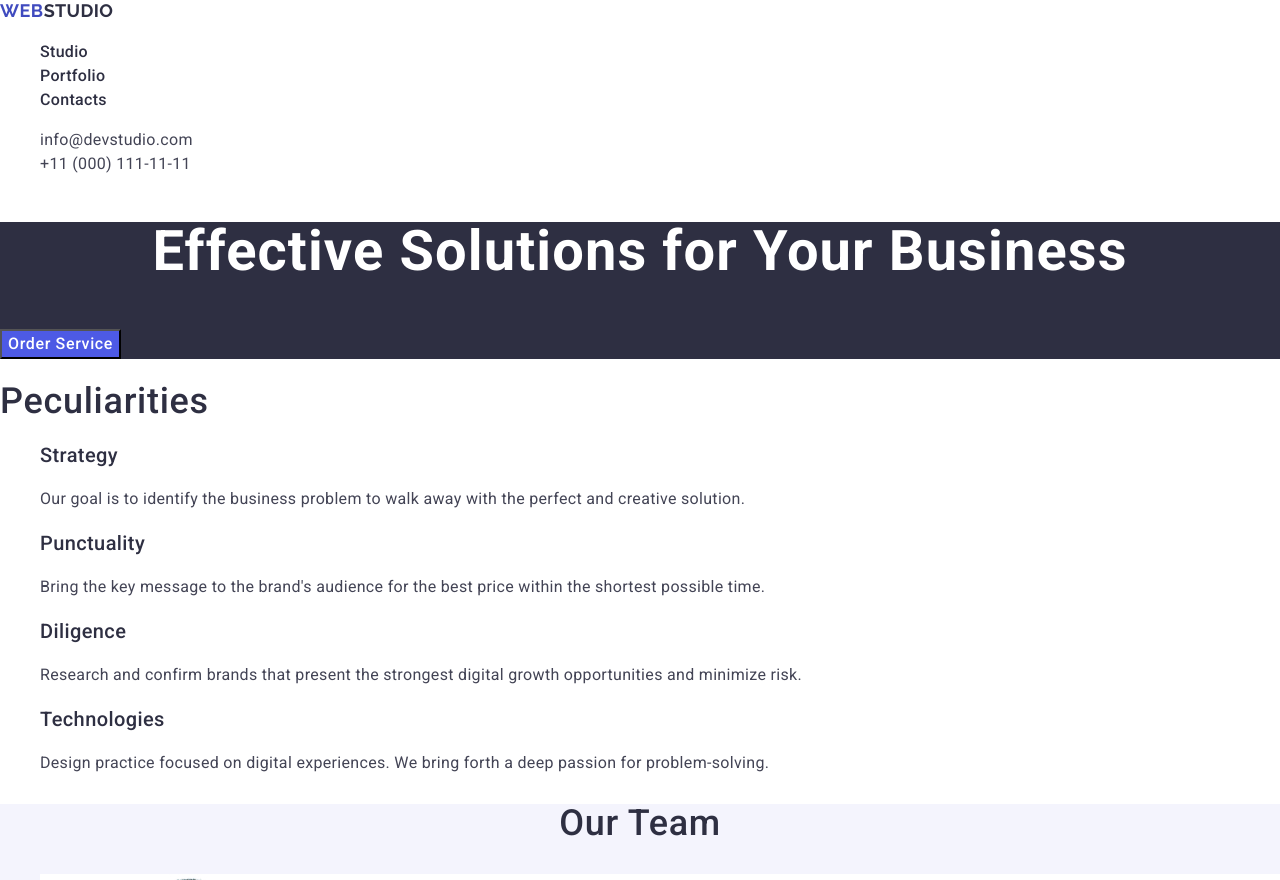
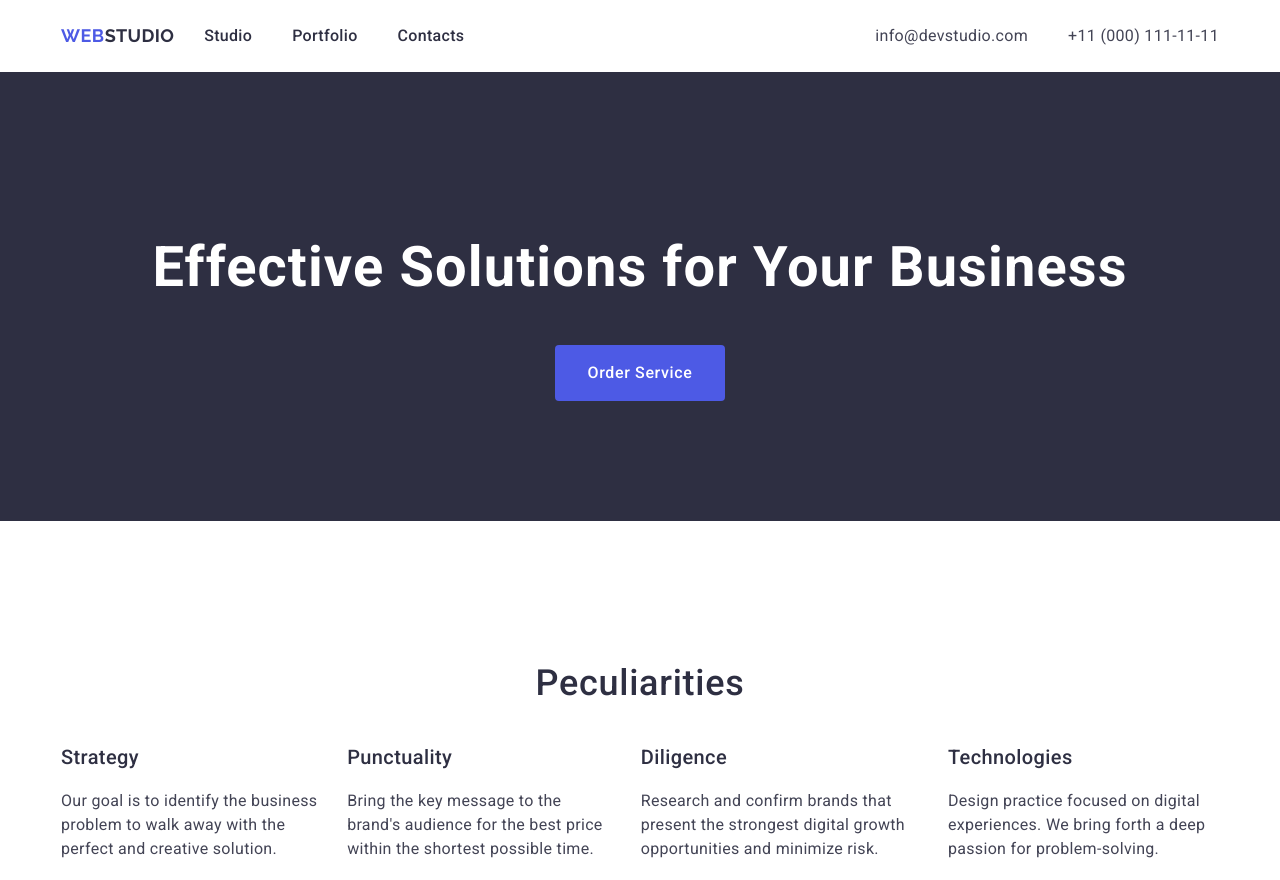
Before and after one commit to altvkopylov/goit-markup-hw-03, a plain HTML site: page index.html in a window 1280 px wide. Shown: the top 880 px of the page. Drawn offline with nearby package versions, Linux system fonts and the light colour scheme.

Commit message:
hw-03.00
new

```diff
--- a/css/styles.css
+++ b/css/styles.css
@@ -13,7 +13,58 @@ li {
     list-style: none;
 }
 
+ul {
+    padding-left: 0;
+    padding-right: 0;
+    margin-left: 0;
+    margin-right: 0;
+}
+
+.container {
+    max-width: 1158px;
+    padding-left: 0;
+    padding-right: 0;
+    margin-left: 0;
+    margin-right: 0;
+    margin: 0 auto;
+}
+
+.section {
+    padding: 120px 0;
+}
+
 /* HEADER */
+
+.inner-header {
+    display: flex;
+    justify-content: space-between;
+}
+
+.navigations {
+    display: flex;
+    align-items: center;
+    gap: 30px;
+}
+
+.nav-items {
+    display: flex;
+    gap: 40px;
+}
+
+.nav-item {
+    padding: 8px 0;
+}
+
+.contact-items {
+    display: flex;
+    align-items: center;
+    gap: 40px;
+}
+
+.contact-item {
+    padding: 8px 0;
+    letter-spacing: 0.02em;
+}
 
 .logo {
     font-family: 'Raleway', sans-serif;
@@ -51,10 +102,6 @@ address {
     color: #434455;
 }
 
-.contact-item {
-    letter-spacing: 0.02em;
-}
-
 a:hover, button:hover, a:focus, button:focus {
     color: #404BBF;
 }
@@ -63,6 +110,13 @@ a:hover, button:hover, a:focus, button:focus {
 
 .promo {
     background-color: #2E2F42;
+}
+
+.inner-promo {
+    display: flex;
+    flex-direction: column;
+    justify-content: center;
+    align-items: center;
 }
 
 .promo .promo-title {
@@ -80,6 +134,9 @@ a:hover, button:hover, a:focus, button:focus {
     line-height: 1.5;
     letter-spacing: 0.04em;
     color: #FFF;
+    padding: 16px 32px;
+    border: none;
+    border-radius: 4px;
 }
 
 .promo .btn:hover, .promo .btn:focus {
@@ -89,7 +146,33 @@ a:hover, button:hover, a:focus, button:focus {
 
 /* PECULIARITIES */
 
+/* .peculiarities-inner {
+    display: flex;
+    flex-direction: column;
+    align-items: center;
+} */
+
+.inner-peculiarities h2 {
+    text-align: center;
+}
+
+.inner-peculiarities ul{
+    display: flex;
+    gap: 24px;
+}
+
 /* OUR TEAM */
+
+/* .team-inner {
+    display: flex;
+    flex-direction: column;
+} */
+
+.inner-team ul {
+    display: flex;
+    justify-content: space-between;
+    /* gap: 24px; */
+}
 
 .team {
     background-color: #F4F4FD;
@@ -105,7 +188,22 @@ a:hover, button:hover, a:focus, button:focus {
     background-color: #FFFFFF;
 }
 
+.team h3, .team p {
+    text-align: center;
+}
+
 /* OUR PORTFOLIO */
+
+.inner-portfolio ul {
+    display: flex;
+    flex-wrap: wrap;
+    justify-content: space-between;
+    /* gap: 24px; */
+}
+
+.inner-portfolio li {
+    flex-basis: calc(100% - 24px) / 3;
+}
 
 .portfolio h2 {
     line-height: 1.11;
@@ -113,11 +211,16 @@ a:hover, button:hover, a:focus, button:focus {
     text-transform: capitalize;
 }
 
+.portfolio h3, .portfolio p {
+    padding-left: 16px;
+}
+
 /* FOOTER */
 
 footer {
     background-color: #2E2F42;
     color: #F4F4FD;
+    padding: 100px 0;
 }
 
 footer a {
--- a/index.html
+++ b/index.html
@@ -4,6 +4,7 @@
     <meta charset="UTF-8">
     <meta name="viewport" content="width=device-width, initial-scale=1.0">
     <title>Document</title>
+    <!-- Normalize -->
     <link rel="stylesheet" href="https://cdn.jsdelivr.net/npm/modern-normalize@2.0.0/modern-normalize.min.css">
     <!-- Підключення шрифтів -->
     <link rel="preconnect" href="https://fonts.googleapis.com">
@@ -14,55 +15,78 @@
     <link rel="stylesheet" href="./css/styles.css">
 </head>
 <body>
+    <div class="wrapper">
         <header>
+            <div class="container">
+                <div class="inner-header">
                     <nav class="navigations">
                         <a class="logo logo-header" href="./index.html">Web<span class="logo-span">Studio</span></a>
-            <ul>
+                        <ul class="nav-items">
                             <li class="nav-item"><a class="active" href="./index.html">Studio</a></li>
                             <li class="nav-item"><a class="active" href="">Portfolio</a></li>
                             <li class="nav-item"><a class="active" href="">Contacts</a></li>
                         </ul>
                     </nav>
                     <address class="contacts">
-            <ul>
+                        <ul class="contact-items">
                             <li class="contact-item"><a class="mail" href="mailto:info@devstudio.com">info@devstudio.com</a></li>
                             <li class="contact-item"><a class="mail" href="tel:+110001111111">+11 (000) 111-11-11</a></li>
                         </ul>
                     </address>
+                </div>
+            </div>
         </header>
+
         <main>
 
             <!-- PROMO -->
-        <section class="promo">
+            <section class="section promo">
+                <div class="container">
+                    <div class="inner-promo">
                         <h1 class="promo-title">Effective Solutions for Your Business</h1>
                         <button class="btn" type="button">Order Service</button>
+                    </div>
+                </div>
             </section>
 
             <!-- PECULIARITIES -->
-        <section class="peculiarities">
+            <section class="section peculiarities">
+                <div class="container">
+                    <div class="inner-peculiarities">
                         <h2 class="section-title">Peculiarities</h2>
                         <ul>
                             <li>
                                 <h3 class="item-title">Strategy</h3>
-                    <p class="item-description">Our goal is to identify the business problem to walk away with the perfect and creative solution.</p>
+                                <p class="item-description">Our goal is to identify the business problem to walk away with the
+                                    perfect and
+                                    creative solution.</p>
                             </li>
                             <li>
                                 <h3 class="item-title">Punctuality</h3>
-                    <p class="item-description">Bring the key message to the brand's audience for the best price within the shortest possible time.</p>
+                                <p class="item-description">Bring the key message to the brand's audience for the best price within
+                                    the
+                                    shortest possible time.</p>
                             </li>
                             <li>
                                 <h3 class="item-title">Diligence</h3>
-                    <p class="item-description">Research and confirm brands that present the strongest digital growth opportunities and minimize risk.</p>
+                                <p class="item-description">Research and confirm brands that present the strongest digital growth
+                                    opportunities and minimize risk.</p>
                             </li>
                             <li>
                                 <h3 class="item-title">Technologies</h3>
-                    <p class="item-description">Design practice focused on digital experiences. We bring forth a deep passion for problem-solving.</p>
+                                <p class="item-description">Design practice focused on digital experiences. We bring forth a deep
+                                    passion
+                                    for problem-solving.</p>
                             </li>
                         </ul>
+                    </div>
+                </div>
             </section>
 
             <!-- OUR TEAM -->
-        <section class="team">
+            <section class="section team">
+                <div class="container">
+                    <div class="inner-team">
                         <h2 class="section-title">Our Team</h2>
                         <ul>
                             <li class="team-item">
@@ -86,10 +110,14 @@
                                 <p class="item-description">UI Designer</p>
                             </li>
                         </ul>
+                    </div>
+                </div>
             </section>
 
             <!-- OUR PORTFOLIO -->
-        <section class="portfolio">
+            <section class="section portfolio">
+                <div class="container">
+                    <div class="inner-portfolio">
                         <h2 class="section-title">Our Portfolio</h2>
                         <ul>
                             <li>
@@ -123,12 +151,20 @@
                                 <p class="item-description">Marketing</p>
                             </li>
                         </ul>
+                    </div>
+                </div>
             </section>
+
         </main>
-
         <footer class="footer">
+            <div class="container">
+                <div class="inner-footer">
                     <a class="logo logo-footer" href="./index.html">Web<span class="logo-span">Studio</span></a>
-        <p class="item-description">Increase the flow of customers and sales for your business with digital marketing & growth solutions.</p>
+                    <p class="item-description">Increase the flow of customers and sales for your business with digital marketing &
+                        growth solutions.</p>
+                </div>
+            </div>
         </footer>
+    </div>
 </body>
 </html>
```
Lines whose indentation alone changed are shown as unchanged.
